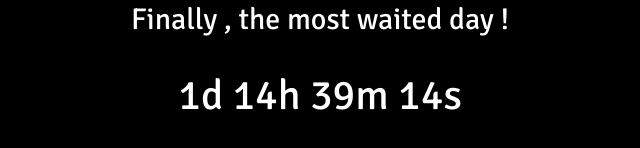
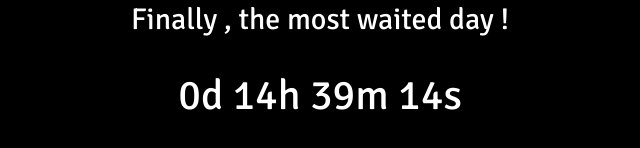
Before and after one commit to bassam2704/916_birthday, a website: page index.html in a window 1280 px wide. Shown: the part 370-518 px from the top of the page, 320-960 px from the left. Drawn offline with nearby package versions, Linux system fonts and the light colour scheme.

Commit message:
Update index.html

```diff
--- a/index.html
+++ b/index.html
@@ -300,7 +300,7 @@
 </body>
 <script>
 	// Set the target date and time (e.g., April 20, 2025 at 3:12 PM)
-	const targetDate = new Date('2025-04-23T00:00:00').getTime();
+	const targetDate = new Date('2025-04-22T00:00:00').getTime();
 
 	function updateCountdown() {
 	  const now = new Date().getTime();
```
